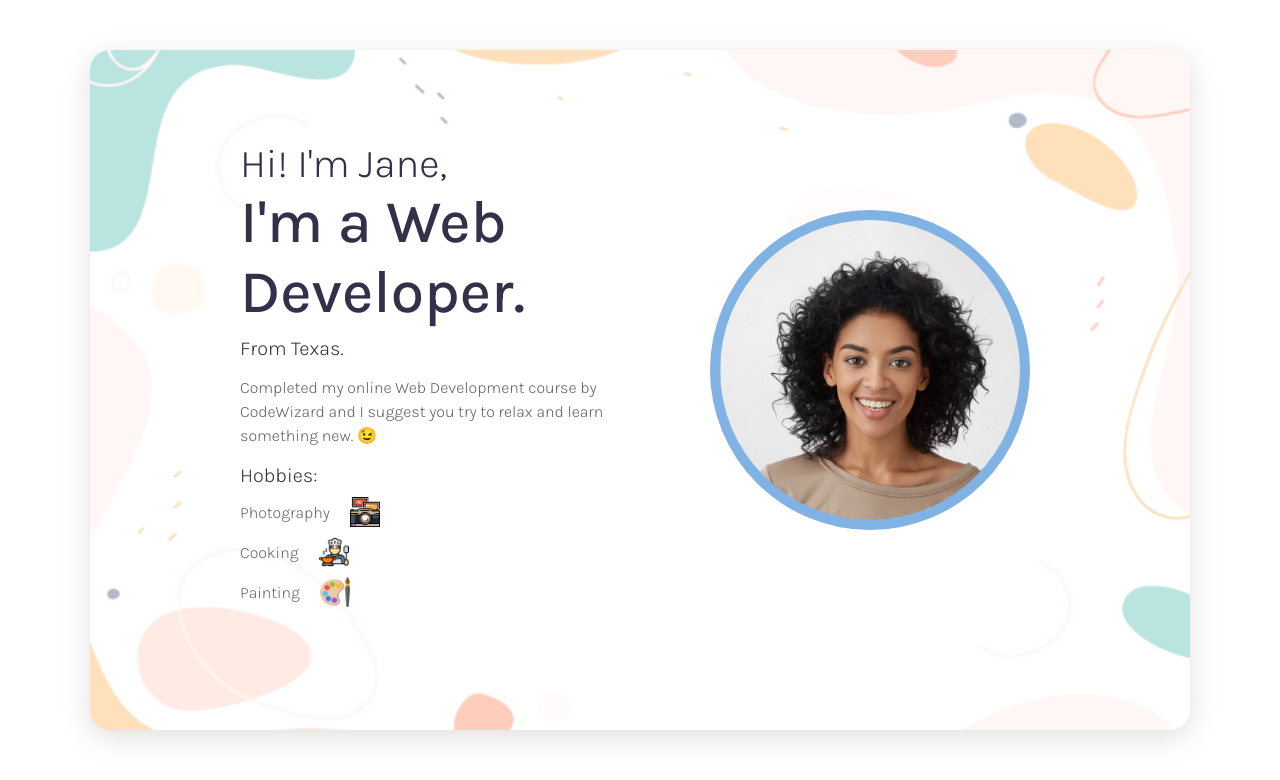
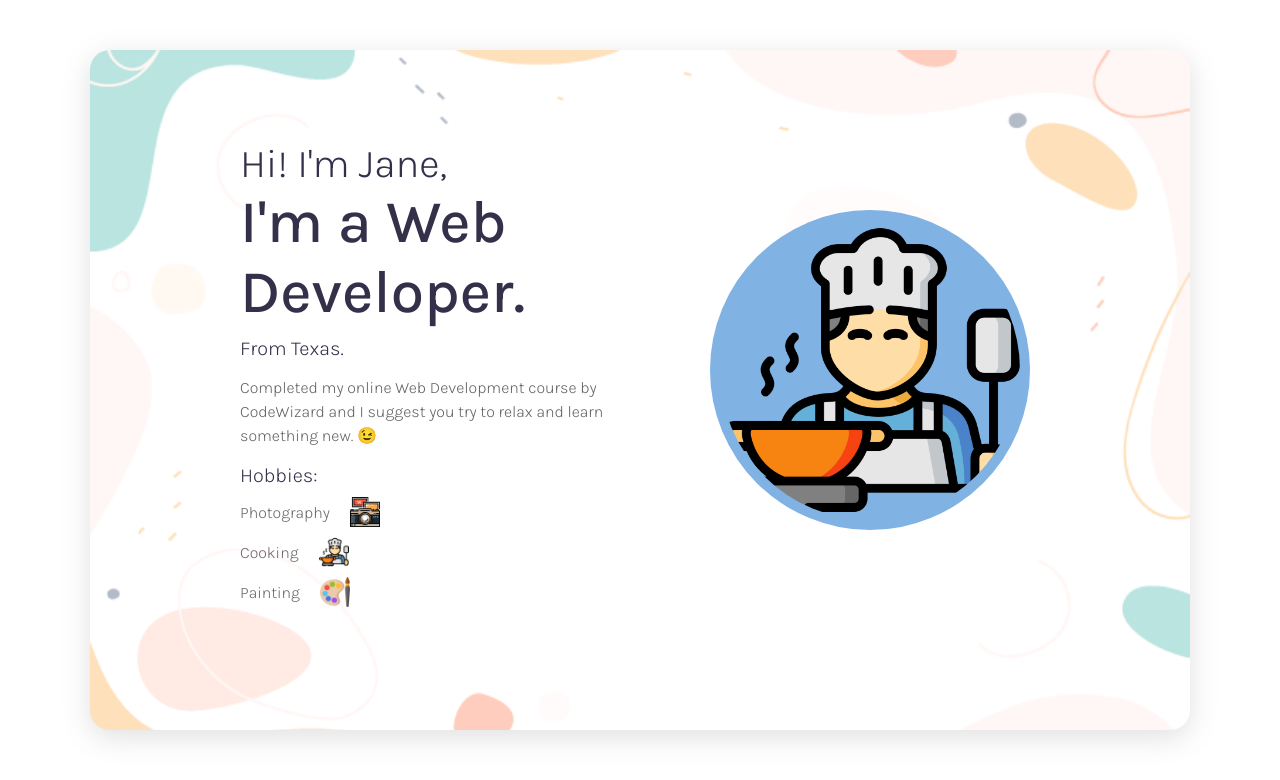
Before and after one commit to Mongfind/about-me, a plain HTML site: page index.html in a window 1280 px wide. Drawn offline with Linux system fonts and the light colour scheme.

Commit message:
Update index.html

```diff
--- a/index.html
+++ b/index.html
@@ -11,7 +11,7 @@
 </head>
 <body>
     <div class="container">
-        <img src="img/p4.png" class="mypic">
+        <img src="img/cooking.png" class="mypic">
         <div class="info">
             <h3>Hi! I'm Jane,</h3>
             <h2>I'm a Web Developer.</h2>
```
